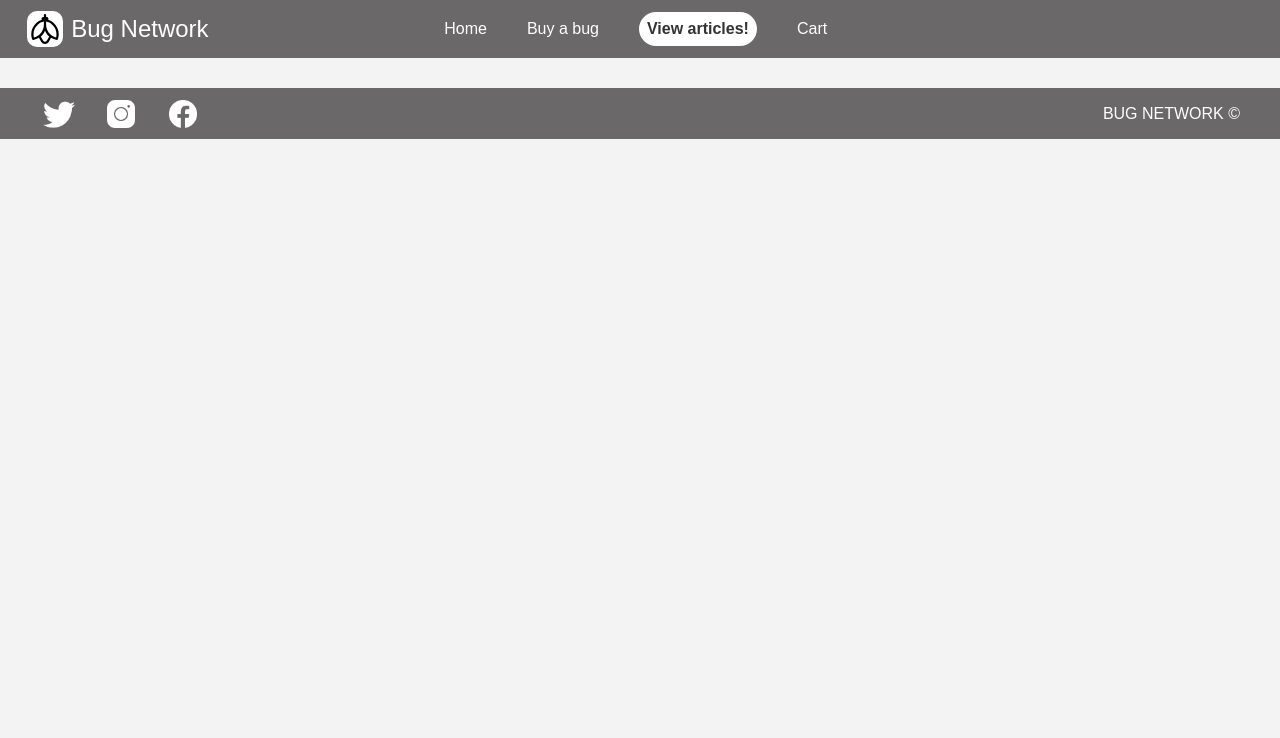
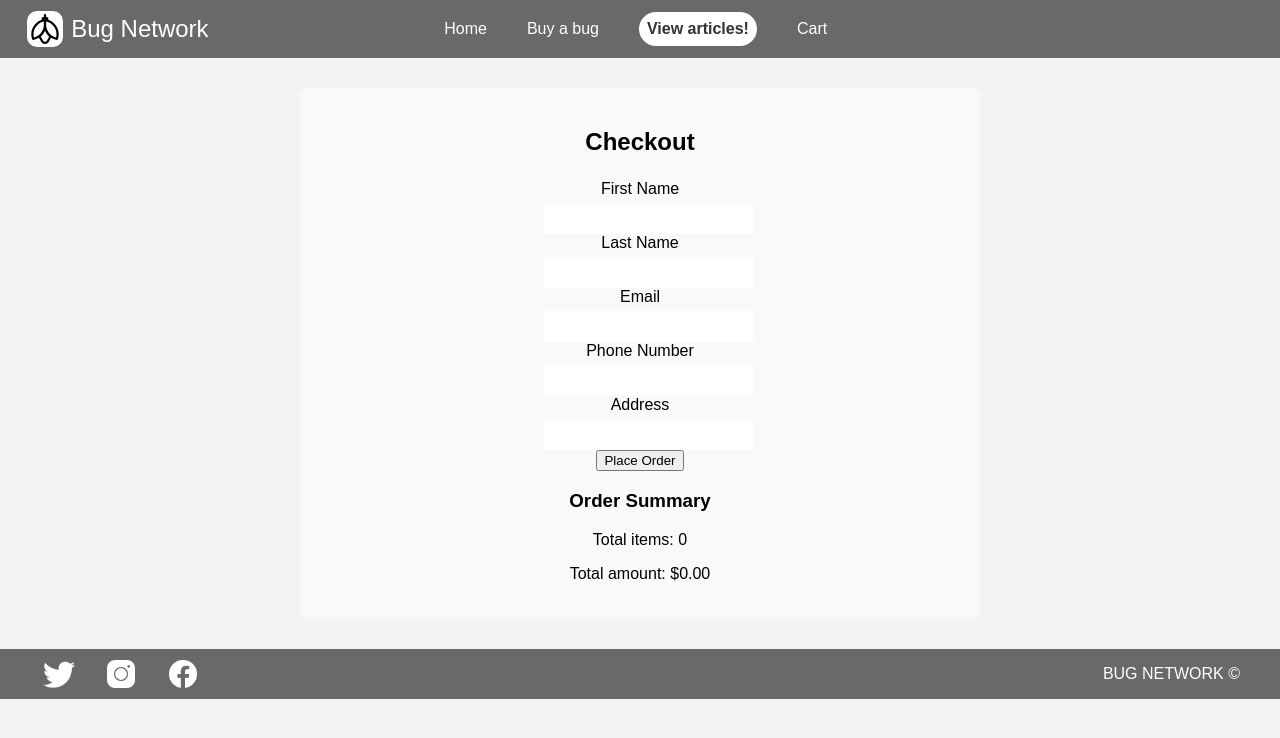
Before and after one commit to yamabiki/WebLabs, a React (Create React App) app in the folder landing-page/: page /checkout in a window 1280 px wide. Shown: the top 738 px of the page. Built offline with nearby package versions, Linux system fonts and the light colour scheme.

Commit message:
i hate it, the design is bad, i wanna sleep

```diff
--- a/landing-page/package.json
+++ b/landing-page/package.json
@@ -11,8 +11,9 @@
     "express": "^4.21.1",
     "react": "^18.3.1",
     "react-dom": "^18.3.1",
+    "react-redux": "^9.1.2",
     "react-router-dom": "^6.28.0",
-    "react-scripts": "5.0.1",
+    "react-scripts": "^3.0.1",
     "web-vitals": "^2.1.4"
   },
   "scripts": {
--- a/landing-page/src/App.js
+++ b/landing-page/src/App.js
@@ -6,6 +6,8 @@ import Footer from './components/Footer';
 import Catalog from './components/Catalog';
 import Item from './components/Item';
 import ShoppingCart from "./components/Cart/ShoppingCart";
+import Checkout from "./components/Checkout/Checkout";
+import Success from "./components/Success/Success"
 import './App.css';
 
 const App = () => (
@@ -17,6 +19,8 @@ const App = () => (
                 <Route path="/catalog" element={<Catalog />} />
                 <Route path="/catalog/:id" element={<Item />} />
                 <Route path="/cart" element={<ShoppingCart />} />
+                <Route path="/checkout"  element={<Checkout />} />
+                <Route path="/success" element={<Success />} />
             </Routes>
             <Footer />
         </Router>
--- a/landing-page/src/components/Cart/ShoppingCart.css
+++ b/landing-page/src/components/Cart/ShoppingCart.css
@@ -148,6 +148,17 @@ h2 {
     transition: background-color 0.3s ease, transform 0.2s ease; /* Smooth transitions */
 }
 
+.cart-checkout {
+    background-color: #006A4E; /* Bright red background */
+    color: white; /* White text */
+    padding: 10px 20px; /* Add padding for a larger button */
+    font-size: 1rem; /* Adjust the font size */
+    border: none; /* Remove borders */
+    border-radius: 5px; /* Rounded corners */
+    cursor: pointer; /* Pointer cursor on hover */
+    transition: background-color 0.3s ease, transform 0.2s ease; /* Smooth transitions */
+}
+
 /* Hover effect */
 .cart-clear:hover {
     background-color: #ff1a1a; /* Darker red on hover */
--- a/landing-page/src/components/Cart/ShoppingCart.js
+++ b/landing-page/src/components/Cart/ShoppingCart.js
@@ -1,10 +1,12 @@
 import React from 'react';
 import { useDispatch, useSelector } from 'react-redux';
+import { useNavigate } from 'react-router-dom'; // Import useNavigate from react-router-dom
 import { updateQuantity, removeFromCart, clearCart } from '../Actions/action';
 import './ShoppingCart.css';
 
 const ShoppingCart = () => {
     const dispatch = useDispatch();
+    const navigate = useNavigate();  // Hook for navigation
     const cart = useSelector((state) => state.cart);
 
     const handleQuantityChange = (id, size, quantity) => {
@@ -14,12 +16,11 @@ const ShoppingCart = () => {
     };
 
     const removeBaseUrl = (imagePath) => {
-        // Check if the imagePath starts with the base URL and remove it
         const baseUrl = 'http://localhost:5001';
         if (imagePath && imagePath.startsWith(baseUrl)) {
             return imagePath.replace(baseUrl, '');
         }
-        return imagePath; // If no base URL is found, return the image path as is
+        return imagePath;
     };
 
     const handleRemove = (id, size) => {
@@ -30,6 +31,11 @@ const ShoppingCart = () => {
         if (window.confirm('Are you sure you want to clear the cart?')) {
             dispatch(clearCart());
         }
+    };
+
+    const handleCheckout = () => {
+        // Redirect to Checkout page
+        navigate('/checkout');
     };
 
     const totalAmount = cart.items.reduce((sum, item) => sum + item.totalPrice, 0).toFixed(2);
@@ -64,6 +70,7 @@ const ShoppingCart = () => {
                     <div className="cart-total">
                         <h3>Total amount: ${totalAmount}</h3>
                         <button className="cart-clear" onClick={handleClearCart}>Clear Cart</button>
+                        <button className="cart-checkout" onClick={handleCheckout}>Proceed to Checkout</button>
                     </div>
                 </>
             ) : (
--- /dev/null
+++ b/landing-page/src/components/Checkout/Checkout.css
@@ -0,0 +1,51 @@
+/* Checkout.css */
+.checkout-page {
+    width: 50%;
+    margin: 0 auto;
+    text-align: center;
+    padding: 20px;
+    background-color: #f9f9f9;
+    border-radius: 8px;
+}
+
+.checkout h2 {
+    text-align: center;
+}
+.checkout div {
+    margin-bottom: 15px;
+}
+
+.checkout label {
+    display: block;
+    font-weight: bold;
+}
+
+.checkout-form input {
+    border: none;
+    width: 100%;
+    padding: 8px;
+    margin-top: 5px;
+}
+
+.checkout-form {
+    text-align: center;
+    margin: 0;
+    display: flex;
+    flex-flow: column;
+    align-items: center;
+}
+
+
+.error-message {
+    color: red;
+    font-size: 12px;
+}
+
+.success {
+    text-align: center;
+    margin-top: 50px;
+}
+
+.success h2 {
+    color: green;
+}
--- /dev/null
+++ b/landing-page/src/components/Checkout/Checkout.js
@@ -0,0 +1,103 @@
+import React from 'react';
+import { useDispatch, useSelector } from 'react-redux';
+import { useNavigate } from 'react-router-dom'; // Import useNavigate from react-router-dom
+import { Formik, Field, Form, ErrorMessage } from 'formik';
+import * as Yup from 'yup';
+import { clearCart } from '../Actions/action';
+import './Checkout.css';
+
+const CheckoutPage = () => {
+    const dispatch = useDispatch();
+    const navigate = useNavigate(); // Hook for navigation
+    const cart = useSelector((state) => state.cart);
+
+    // Validation schema with Yup
+    const validationSchema = Yup.object({
+        firstName: Yup.string()
+            .max(50, 'First name must be less than or equal to 50 characters')
+            .required('First name is required'),
+        lastName: Yup.string()
+            .max(50, 'Last name must be less than or equal to 50 characters')
+            .required('Last name is required'),
+        email: Yup.string()
+            .email('Invalid email address')
+            .required('Email is required'),
+        phone: Yup.string()
+            .matches(/^[0-9]+$/, 'Phone number must be a valid number')
+            .min(10, 'Phone number must be at least 10 digits')
+            .max(15, 'Phone number can not be longer than 15 digits')
+            .required('Phone number is required'),
+        address: Yup.string()
+            .max(100, 'Address must be less than or equal to 100 characters')
+            .required('Address is required'),
+    });
+
+    // Submit form handler
+    const handleSubmit = (values) => {
+        // Clear the cart after successful form submission
+        dispatch(clearCart());
+        navigate('/success'); // Redirect to the success page
+    };
+
+    return (
+        <div className="checkout-page">
+            <h2>Checkout</h2>
+            <Formik
+                initialValues={{
+                    firstName: '',
+                    lastName: '',
+                    email: '',
+                    phone: '',
+                    address: '',
+                }}
+                validationSchema={validationSchema}
+                onSubmit={handleSubmit}
+            >
+
+                <Form className="checkout-form">
+                    <label htmlFor="firstName">First Name</label>
+                    <div className="form-field">
+
+                        <Field type="text" id="firstName" name="firstName"/>
+                        <ErrorMessage name="firstName" component="div" className="error-message"/>
+                    </div>
+                    <label htmlFor="lastName">Last Name</label>
+                    <div className="form-field">
+
+                        <Field type="text" id="lastName" name="lastName"/>
+                        <ErrorMessage name="lastName" component="div" className="error-message"/>
+                    </div>
+                    <label htmlFor="email">Email</label>
+                    <div className="form-field">
+
+                        <Field type="email" id="email" name="email"/>
+                        <ErrorMessage name="email" component="div" className="error-message"/>
+                    </div>
+                    <label htmlFor="phone">Phone Number</label>
+                    <div className="form-field">
+
+                        <Field type="text" id="phone" name="phone"/>
+                        <ErrorMessage name="phone" component="div" className="error-message"/>
+                    </div>
+                    <label htmlFor="address">Address</label>
+                    <div className="form-field">
+                        <Field type="text" id="address" name="address"/>
+                        <ErrorMessage name="address" component="div" className="error-message"/>
+                    </div>
+
+                    <div className="form-actions">
+                        <button type="submit">Place Order</button>
+                    </div>
+                </Form>
+            </Formik>
+
+            <div className="cart-summary">
+            <h3>Order Summary</h3>
+                <p>Total items: {cart.items.reduce((sum, item) => sum + item.quantity, 0)}</p>
+                <p>Total amount: ${cart.items.reduce((sum, item) => sum + item.totalPrice, 0).toFixed(2)}</p>
+            </div>
+        </div>
+    );
+};
+
+export default CheckoutPage;
--- a/landing-page/src/components/Item.js
+++ b/landing-page/src/components/Item.js
@@ -1,6 +1,6 @@
 import React, { useEffect, useState } from 'react';
 import { useParams, useNavigate } from 'react-router-dom';
-import {fetchCatalogItems, fetchItemById} from './Api'; // Імпорт функції
+import {fetchItemById} from './Api'; // Імпорт функції
 import './Item.css';
 import LoadingSpinner from './LoadingSpinner';
 import { useDispatch } from 'react-redux';
--- /dev/null
+++ b/landing-page/src/components/Success/Success.js
@@ -0,0 +1,27 @@
+import React, { useEffect } from 'react';
+import { useNavigate } from 'react-router-dom';  // Replace useHistory with useNavigate
+import '../Checkout/Checkout.css';
+
+const Success = () => {
+    const navigate = useNavigate();  // Use useNavigate hook for navigation
+
+    // Redirect back to the home page or catalog after 3 seconds
+    useEffect(() => {
+        const timer = setTimeout(() => {
+            navigate('/');  // Navigate to the home page (or catalog) after 3 seconds
+        }, 3000);
+
+        // Cleanup the timeout if the component is unmounted
+        return () => clearTimeout(timer);
+    }, [navigate]);
+
+    return (
+        <div className="success">
+            <h2>Success!</h2>
+            <p>Your order has been placed successfully.</p>
+            <p>You will be redirected to the home page shortly...</p>
+        </div>
+    );
+};
+
+export default Success;
```
Also changed, not shown: landing-page/src/components/Checkout/ErrorMessageComponent.js (added, +12 -0 lines), 1 other file (tests, documents, lock files or other folders).
